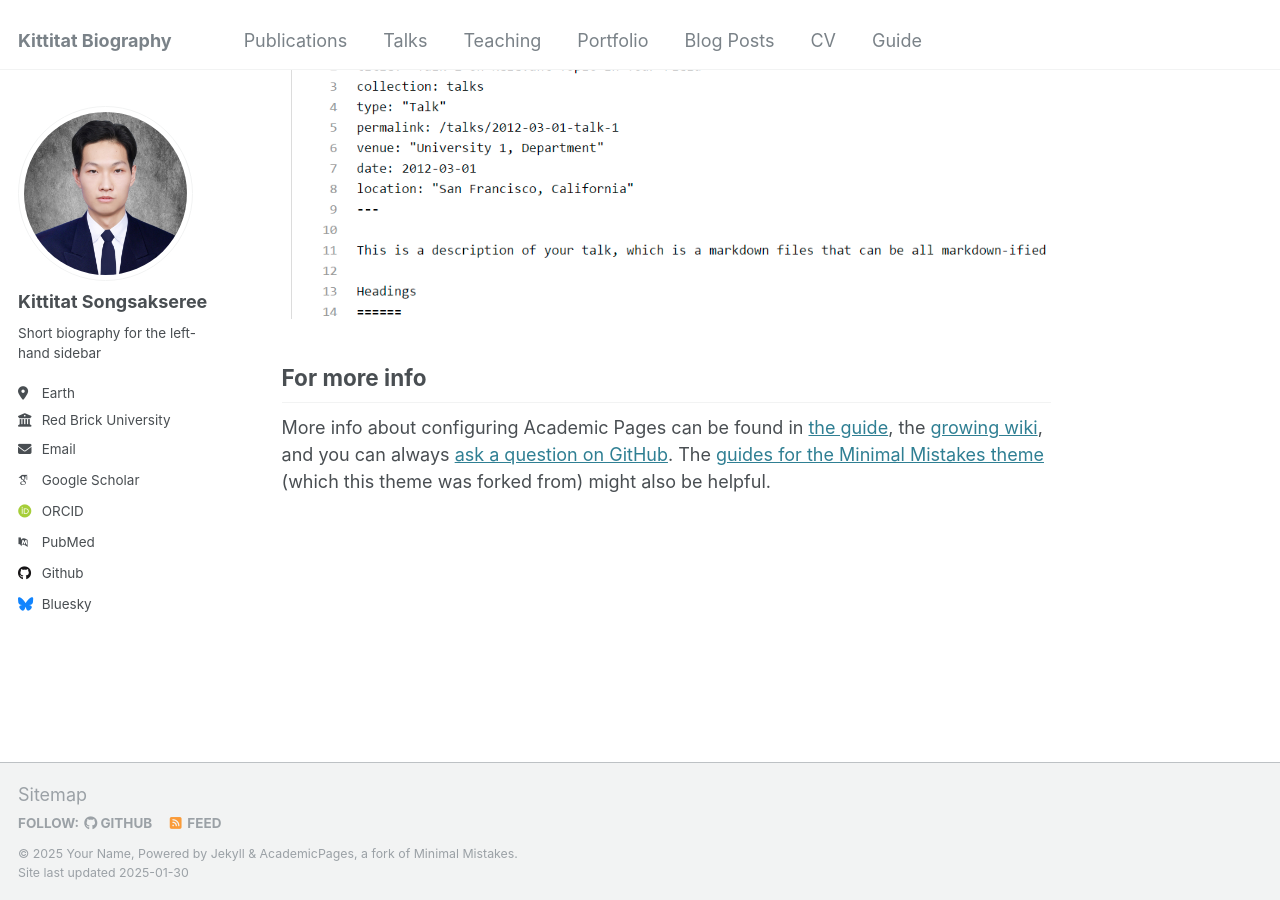
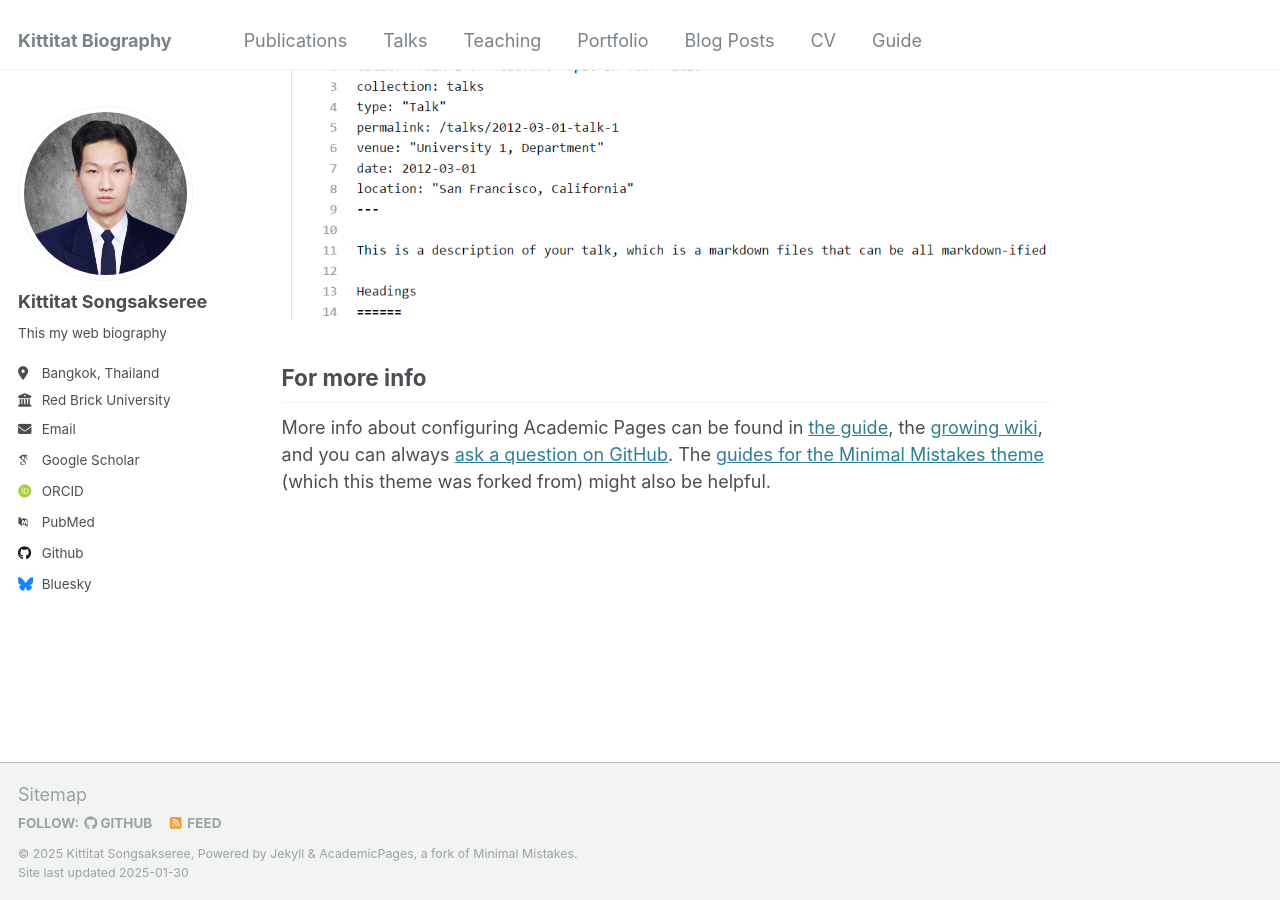
Before and after one commit to kittitater/kittitat, a Jekyll site: the page built from _pages/about.md, in a window 1280 px wide and 900 px high, scrolled down 2643 px. Built offline with Jekyll 4.4.1, drawn with Linux system fonts in a browser that asks for light colours; some web fonts are replaced.

Commit message:
Update personal information in configuration

```diff
--- a/_config.yml
+++ b/_config.yml
@@ -10,7 +10,7 @@
 locale                   : "en-US"
 title                    : "Kittitat Biography"
 title_separator          : "-"
-name                     : &name "Your Name"
+name                     : &name "Kittitat Songsakseree"
 description              : &description "personal description"
 url                      : https://academicpages.github.io # the base hostname & protocol for your site e.g. "https://[your GitHub username].github.io"
 baseurl                  : "" # the subpath of your site, e.g. "/blog"
@@ -24,19 +24,19 @@ author:
   avatar           : "profile.png"
   name             : "Kittitat Songsakseree"
   pronouns         : # example: "she/her"
-  bio              : "Short biography for the left-hand sidebar"
-  location         : "Earth"
+  bio              : "This my web biography"
+  location         : "Bangkok, Thailand"
   employer         : "Red Brick University"
   uri              : # URL
-  email            : "none@example.org"
+  email            : "kittitat.song@kmutt.ac.th"
 
   # Academic websites
   arxiv            : # URL - Update with the correct link to your profile
-  googlescholar    : "https://scholar.google.com/citations?user=PS_CX0AAAAAJ"
+  googlescholar    : "#"
   impactstory      : # URL
-  orcid            : "http://orcid.org/yourorcidurl"
+  orcid            : "#"
   semantic         : # URL
-  pubmed           : "https://www.ncbi.nlm.nih.gov/pubmed/?term=john+snow"
+  pubmed           : "#"
   researchgate     : # URL
   scopus           : # URL
 
```
